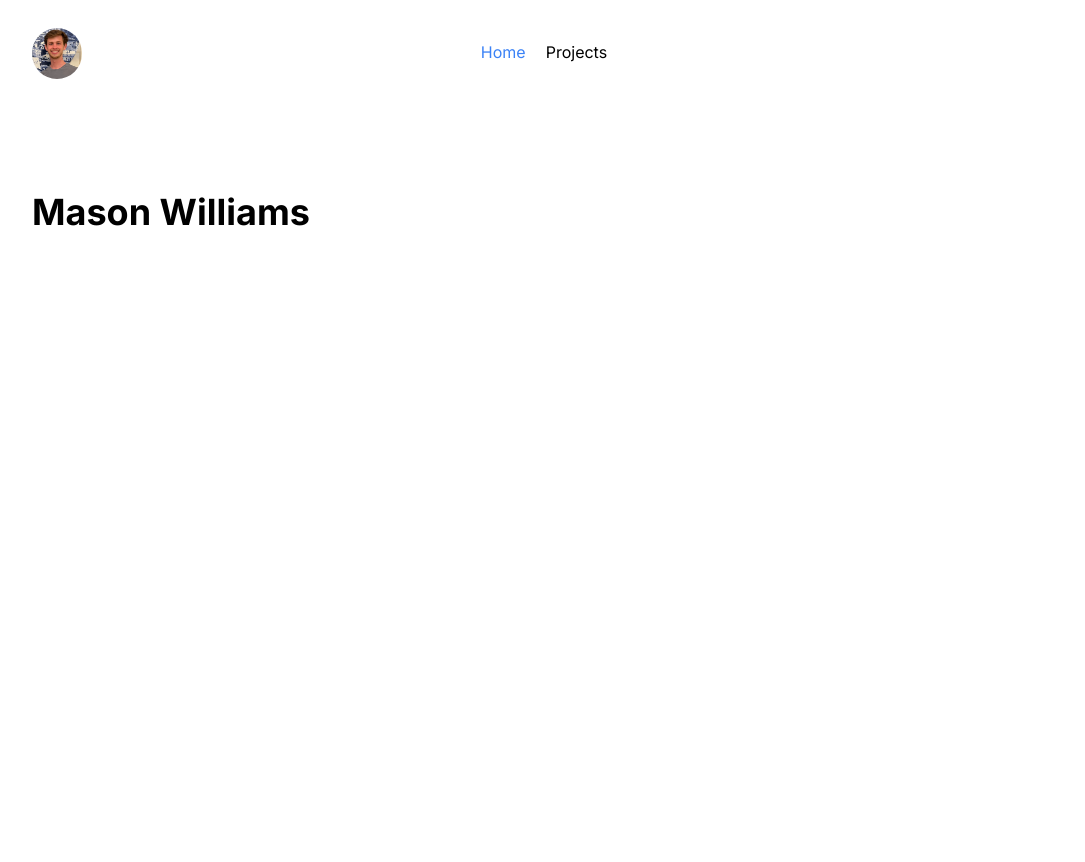
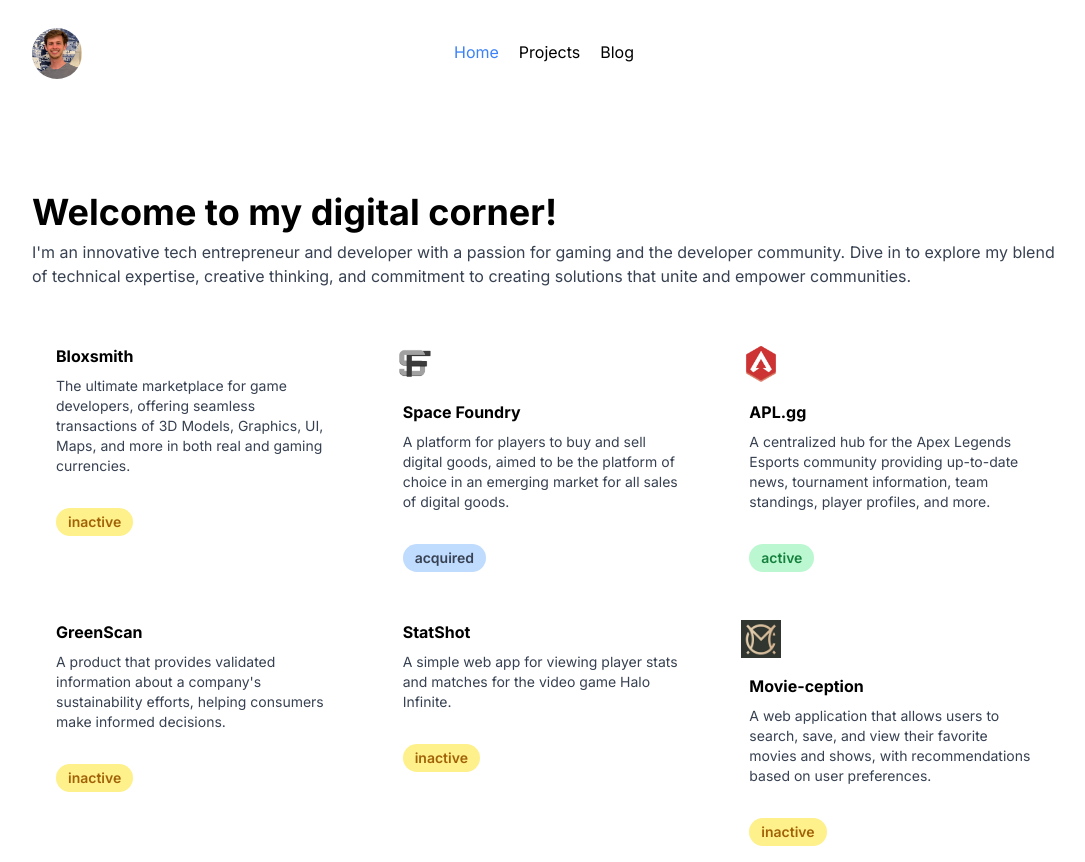
Before and after one commit to masnwilliams/masnwilliams.com, a Next.js app: page / in a window 1280 px wide. Shown: the whole page, without its empty margins (96-1181 px from the left). Before the commit the page ends 800 px from the top, so only its background shows below. Built offline with nearby package versions, Linux system fonts and the light colour scheme.

Commit message:
made project page the home page

```diff
--- a/src/app/page.tsx
+++ b/src/app/page.tsx
@@ -1,9 +1,26 @@
-const Home = () => {
+import CardGrid from "@/components/CardGrid";
+
+const HomePage = () => {
   return (
     <>
-      <div className={"font-bold text-4xl mb-2"}>Mason Williams</div>
+      <div className={"font-bold text-4xl mb-2"}>
+        {/* eslint-disable-next-line react/no-unescaped-entities */}
+        Welcome to my digital corner!
+      </div>
+
+      <div className={"text-gray-700 text-base"}>
+        {/* eslint-disable-next-line react/no-unescaped-entities */}
+        I'm an innovative tech entrepreneur and developer with a passion for
+        gaming and the developer community. Dive in to explore my blend of
+        technical expertise, creative thinking, and commitment to creating
+        solutions that unite and empower communities.
+      </div>
+
+      <div className={"mt-10"}>
+        <CardGrid />
+      </div>
     </>
   );
 };
 
-export default Home;
+export default HomePage;
--- a/src/app/projects/page.tsx
+++ /dev/null
@@ -1,26 +0,0 @@
-import CardGrid from "@/components/CardGrid";
-
-const Projects = () => {
-  return (
-    <>
-      <div className={"font-bold text-4xl mb-2"}>
-        {/* eslint-disable-next-line react/no-unescaped-entities */}
-        Welcome to my digital corner!
-      </div>
-
-      <div className={"text-gray-700 text-base"}>
-        {/* eslint-disable-next-line react/no-unescaped-entities */}
-        I'm an innovative tech entrepreneur and developer with a passion for
-        gaming and the developer community. Dive in to explore my blend of
-        technical expertise, creative thinking, and commitment to creating
-        solutions that unite and empower communities.
-      </div>
-
-      <div className={"mt-10"}>
-        <CardGrid />
-      </div>
-    </>
-  );
-};
-
-export default Projects;
--- a/src/components/CardGrid.tsx
+++ b/src/components/CardGrid.tsx
@@ -2,6 +2,14 @@
 
 const CardGrid = () => {
   const projects: CardProps[] = [
+    {
+      title: "Bloxsmith",
+      image: undefined,
+      description:
+        "The ultimate marketplace for game developers, offering seamless transactions of 3D Models, Graphics, UI, Maps, and more in both real and gaming currencies.",
+      link: "https://bloxsmith.com/",
+      status: "inactive",
+    },
     {
       title: "Space Foundry",
       image: "/space-foundry.png",
@@ -20,7 +28,7 @@
     },
     {
       title: "GreenScan",
-      image: "/greenscan.png",
+      image: undefined,
       description:
         "A product that provides validated information about a company's sustainability efforts, helping consumers make informed decisions.",
       link: "https://greenscan.vercel.app/",
--- a/src/components/NavBar.tsx
+++ b/src/components/NavBar.tsx
@@ -13,10 +13,10 @@
     href: "/projects",
     text: "Projects",
   },
-  // {
-  //   href: "/blog",
-  //   text: "Blog",
-  // },
+  {
+    href: "/blog",
+    text: "Blog",
+  },
 ];
 
 const NavBar = () => {
```
